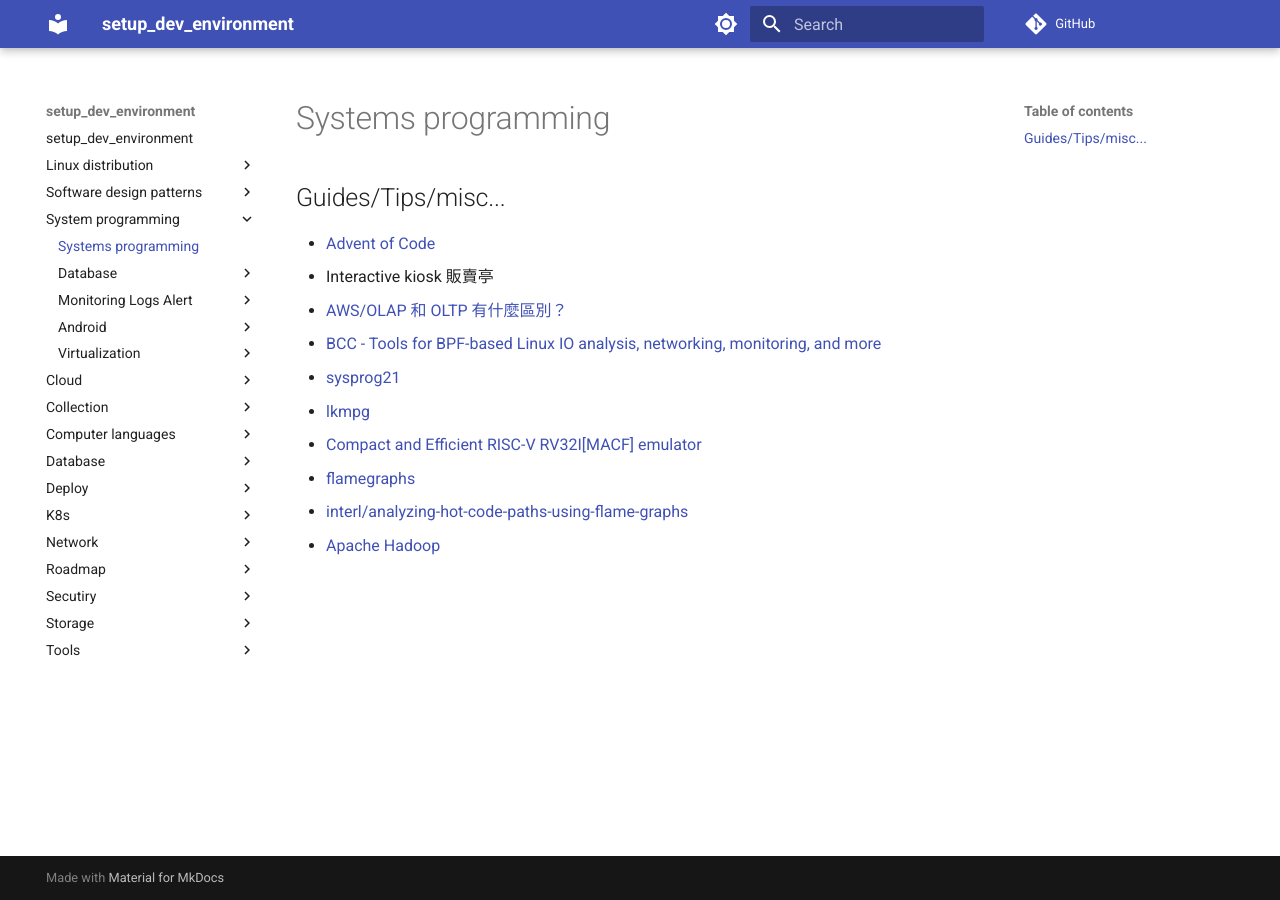
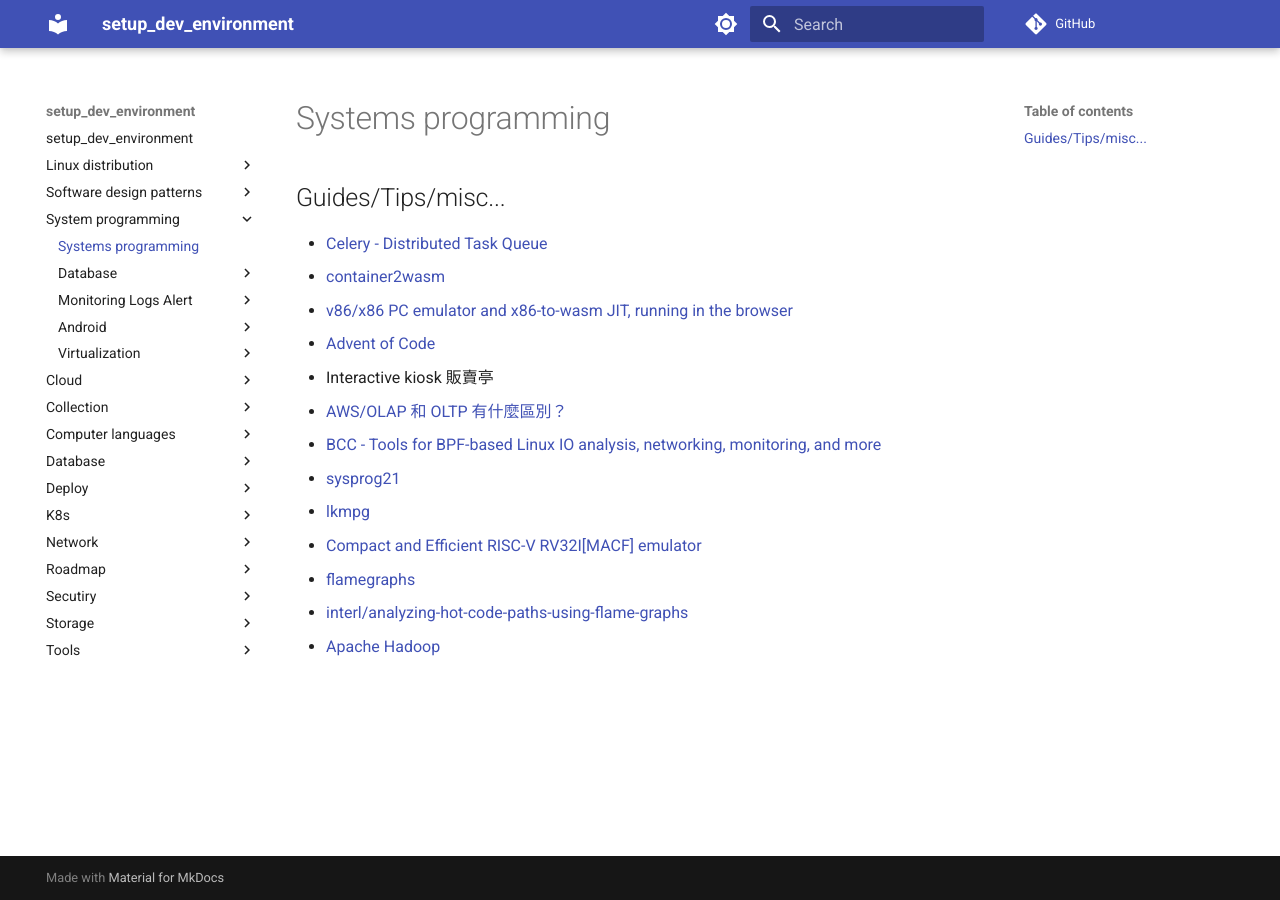
Before and after one commit to hong539/setup_dev_environment, an MkDocs documentation site: the page built from docs/System programming/Systems programming.md, in a window 1280 px wide. Built offline with MkDocs 1.6.1 and Material for MkDocs 9.7.7, drawn with Linux system fonts in a browser that asks for light colours; comment, search, counter and statistics services are not loaded.

Commit message:
Update docs

```diff
--- a/docs/System programming/Systems programming.md
+++ b/docs/System programming/Systems programming.md
@@ -2,6 +2,9 @@
 
 ## Guides/Tips/misc...
 
+* [Celery - Distributed Task Queue](https://docs.celeryq.dev/en/stable/index.html)
+* [container2wasm](https://github.com/ktock/container2wasm)
+* [v86/x86 PC emulator and x86-to-wasm JIT, running in the browser](https://github.com/copy/v86)
 * [Advent of Code](https://en.wikipedia.org/wiki/Advent_of_Code)
 * Interactive kiosk 販賣亭
 * [AWS/OLAP 和 OLTP 有什麼區別？](https://aws.amazon.com/tw/compare/the-difference-between-olap-and-oltp/)
```
